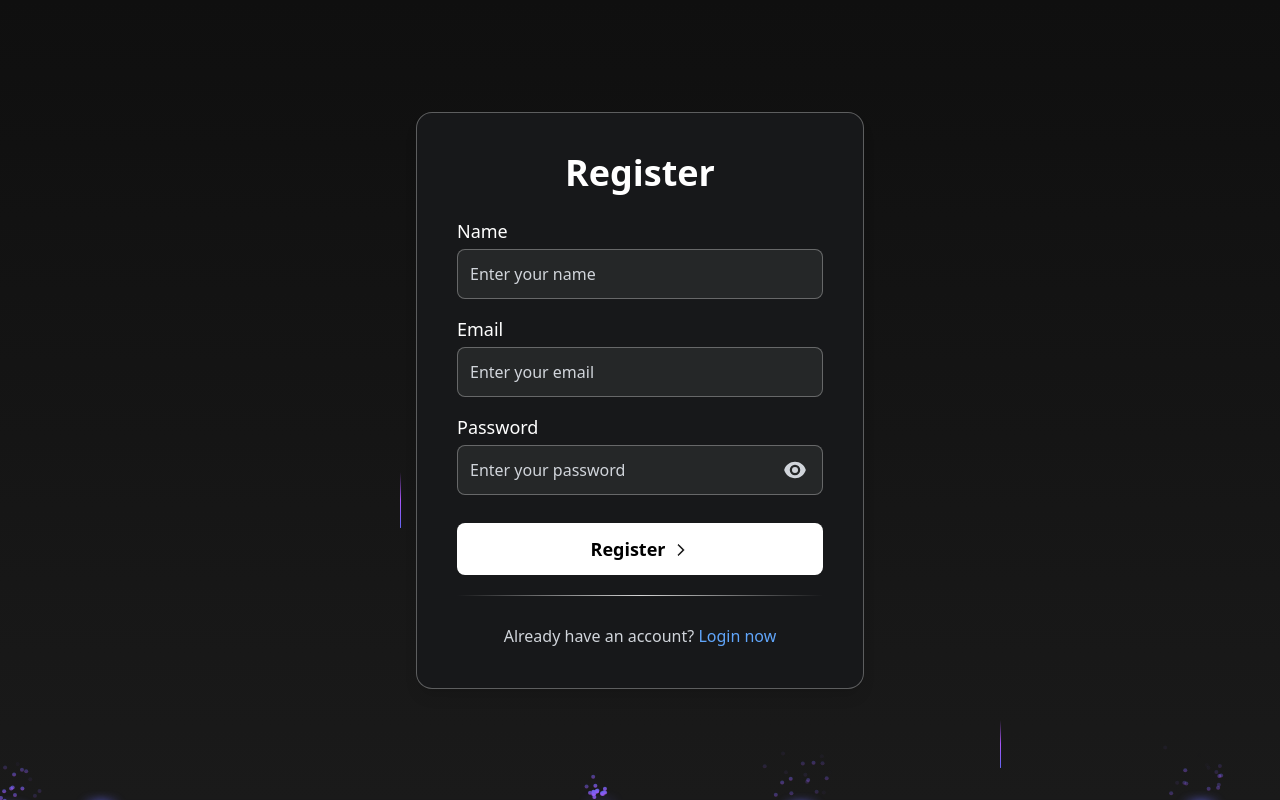
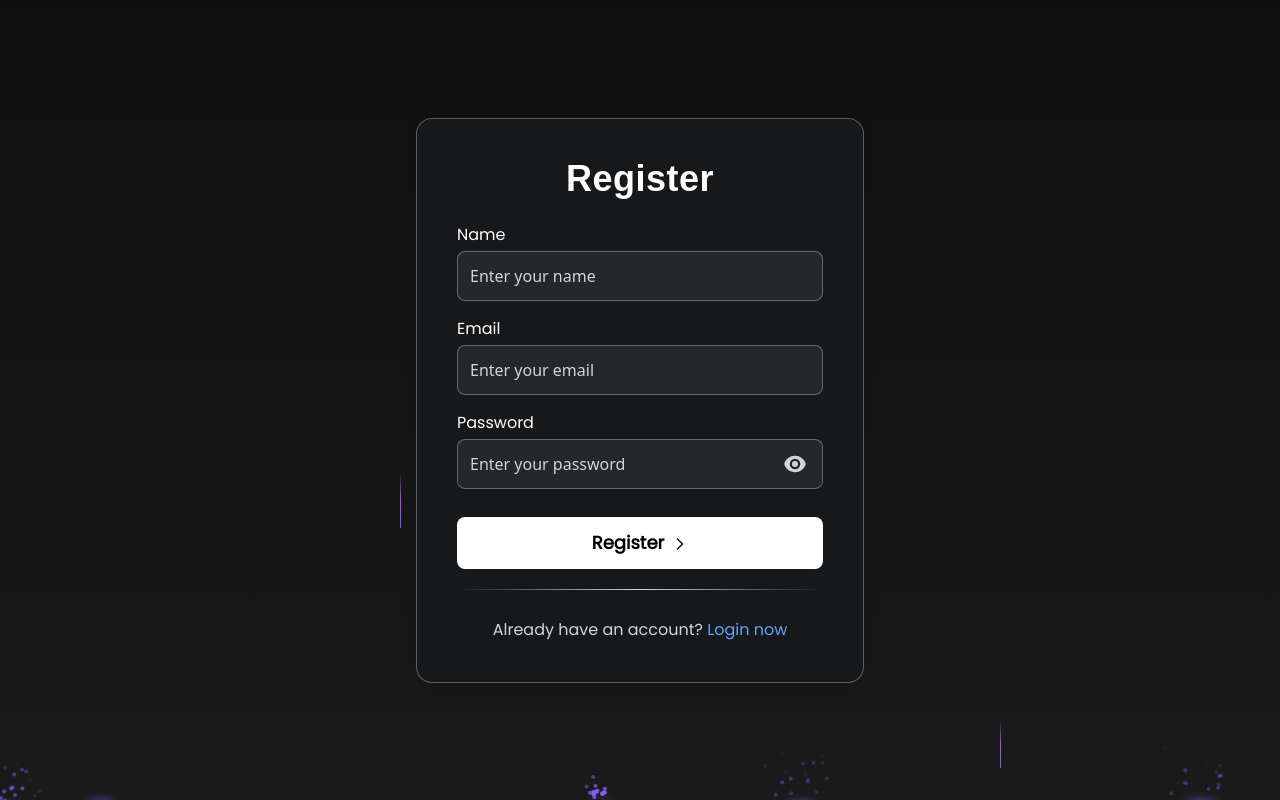
Before and after one commit to JaiRajGunnu/JRGNostalgix, a Next.js app: page /auth/register in a window 1280 px wide. Built offline with nearby package versions, Linux system fonts and the light colour scheme; a web font is replaced by a local one.

Commit message:
mob resp fonts

```diff
--- a/pages/auth/login.tsx
+++ b/pages/auth/login.tsx
@@ -116,12 +116,12 @@ export default function Login() {
       <BackgroundBeamsWithCollision className="p-[5%] flex flex-col justify-center items-center min-h-screen">
         <div className="w-full max-w-md p-8 md:p-10 rounded-2xl shadow-lg backdrop-blur-lg bg-[#17181a] border border-white/30
                         transition-transform duration-300 hover:scale-[103%] hover:shadow-[0_0_20px_rgba(255,255,255,0.2)]">
-          <h2 className="text-4xl font-bold text-center text-white mb-6">
+          <h2 className="text-4xl font-bold font-hammersmith text-center text-white mb-6">
             Login
           </h2>
           <form onSubmit={handleLogin} className="flex flex-col">
             {/* Email Field */}
-            <label className="text-white mb-1 text-lg">Email</label>
+            <label className="text-white mb-1 text-md font-poppins">Email</label>
             <input
               type="email"
               placeholder="Enter your email"
@@ -132,7 +132,7 @@ export default function Login() {
             />
 
             {/* Password Field with Eye Toggle */}
-            <label className="text-white mb-1 text-lg">Password</label>
+            <label className="text-white mb-1 text-md font-poppins">Password</label>
             <div className="relative">
               <input
                 type={showPassword ? "text" : "password"}
@@ -158,7 +158,7 @@ export default function Login() {
 
             {/* Remember Me Checkbox using CheckIcon */}
             <div
-              className="flex items-center mt-4 cursor-pointer"
+              className="flex items-center mt-5 cursor-pointer"
               onClick={() => setRememberMe(!rememberMe)}
             >
               <div
@@ -167,7 +167,7 @@ export default function Login() {
               >
                 {rememberMe && <CheckIcon className="w-4 h-4 text-white" />}
               </div>
-              <label className="text-gray-300 text-sm ml-2 cursor-pointer">
+              <label className="text-gray-300 text-sm ml-2  font-poppins cursor-pointer">
                 Remember this device?
               </label>
             </div>
@@ -178,7 +178,7 @@ export default function Login() {
             {/* Login Button */}
             <button
               type="submit"
-              className="w-full bg-white text-black font-semibold py-3 rounded-lg text-lg mt-7 flex items-center justify-center gap-2 transition duration-300 ease-in-out hover:opacity-60"
+              className="w-full bg-white text-black font-poppins font-semibold py-3 rounded-lg text-lg mt-7 flex items-center justify-center gap-2 transition duration-300 ease-in-out hover:opacity-60"
             >
               Login
               <ChevronRightIcon className="w-4 h-4 stroke-current mt-[2px]" />
--- a/pages/auth/register.tsx
+++ b/pages/auth/register.tsx
@@ -47,7 +47,7 @@ export default function Register() {
           <form onSubmit={handleSubmit} className="flex flex-col">
 
             {/* Name Field */}
-            <label className="text-white mb-1 text-lg">Name</label>
+            <label className="text-white mb-1 text-md font-poppins">Name</label>
             <input
               type="text"
               placeholder="Enter your name"
@@ -58,7 +58,7 @@ export default function Register() {
             />
 
             {/* Email Field */}
-            <label className="text-white mb-1 text-lg">Email</label>
+            <label className="text-white mb-1 text-md font-poppins">Email</label>
             <input
               type="email"
               placeholder="Enter your email"
@@ -69,7 +69,7 @@ export default function Register() {
             />
 
             {/* Password Field with Eye Toggle */}
-            <label className="text-white mb-1 text-lg">Password</label>
+            <label className="text-white mb-1 text-md font-poppins">Password</label>
             <div className="relative">
               <input
                 type={showPassword ? "text" : "password"}
@@ -96,7 +96,7 @@ export default function Register() {
             {/* Register Button with Right Arrow Icon */}
             <button
               type="submit"
-              className="w-full bg-white text-black font-semibold py-3 rounded-lg text-lg mt-7 flex items-center justify-center gap-2 transition duration-300 ease-in-out hover:opacity-60"
+              className="w-full bg-white text-black font-poppins font-semibold py-3 rounded-lg text-lg mt-7 flex items-center justify-center gap-2 transition duration-300 ease-in-out hover:opacity-60"
             >
               Register
               <ChevronRightIcon className="w-4 h-4  stroke-current mt-[2px]" />
@@ -106,7 +106,7 @@ export default function Register() {
             <div className="bg-gradient-to-r from-transparent via-neutral-300 dark:via-neutral-700 to-transparent mt-5 mb-3 h-[1px] w-full" />
 
             {/* Already have an account? Login Now */}
-            <p className="text-gray-300 text-center mt-4">
+            <p className="text-gray-300 text-center mt-4 font-poppins">
               Already have an account?{" "}
               <Link href="/auth/login" className="text-blue-400 hover:underline">
                 Login now
--- a/pages/profile.tsx
+++ b/pages/profile.tsx
@@ -196,13 +196,15 @@ const ProfileSettings = () => {
 
               {/* Password Input */}
               <div>
-                <label className="block text-gray-700 dark:text-gray-300">
+                <label className="block text-gray-700 dark:text-gray-300 ">
                   New Password <span className="text-red-500">*</span>
                 </label>
                 <div className="relative">
                   <input
                     type={showPassword ? "text" : "password"}
-                    className="mt-1 block w-full px-4 py-2 rounded-md dark:bg-[#27292af7] dark:text-white border dark:border-gray-600 focus:ring focus:ring-blue-500 focus:border-none focus:outline-none pr-10"  // Reduced pr for better icon alignment
+                    className="mt-1 block w-full px-4 py-2 mb-3 rounded-md dark:bg-[#27292af7]
+                    dark:text-white border dark:border-gray-600
+                    focus:ring focus:ring-blue-500 focus:border-none focus:outline-none pr-10"  // Reduced pr for better icon alignment
                     value={password}
                     onChange={(e) => setPassword(e.target.value)}
                     placeholder="Enter a new password"
--- a/styles/globals.css
+++ b/styles/globals.css
@@ -18,10 +18,13 @@ html, body {
 footer {
   flex-shrink: 0;
 }
-h1 {
+h1, h2 {
   font-family: 'Hammersmith One', sans-serif;
+  letter-spacing: 0.5px;
 
 }
+
+
 img {
   user-select: none;
   -webkit-user-select: none;
```
